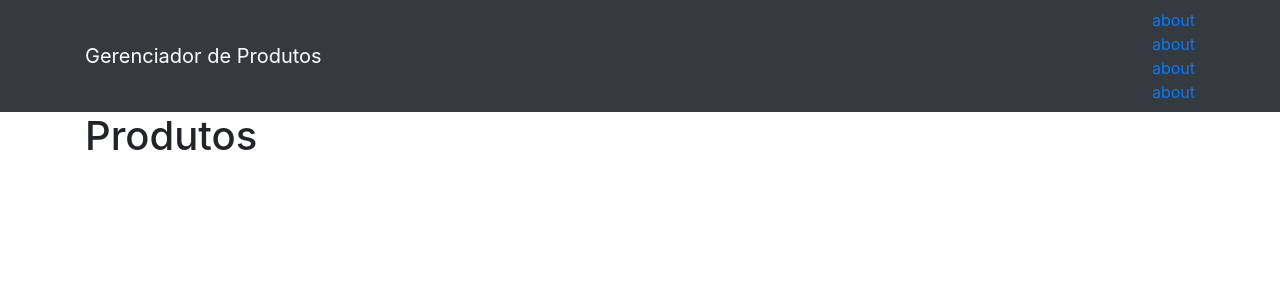
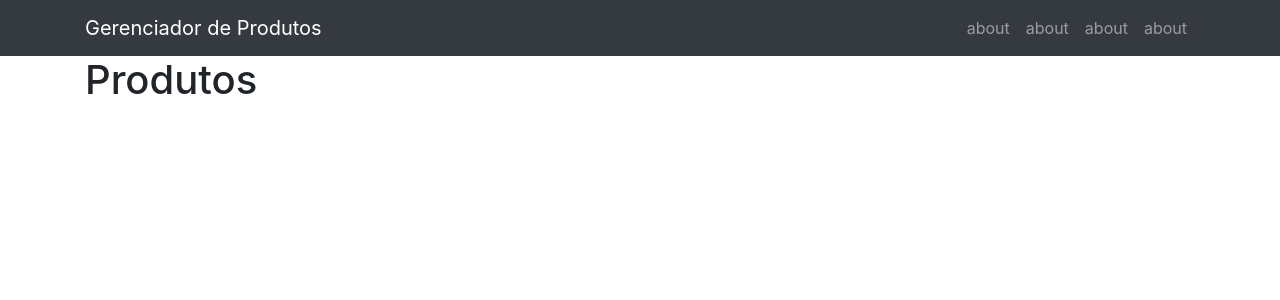
Before and after one commit to fernandovbs/react-products, a React (Create React App) app: page / in a window 1280 px wide. Shown: the top 300 px of the page. Built offline with nearby package versions, Linux system fonts and the light colour scheme.

Commit message:
Fix navbar css

```diff
--- a/src/App.js
+++ b/src/App.js
@@ -4,16 +4,14 @@
   render() {
     return (
       <div>
-        <nav className="navbar navbar-dark bg-dark">
+        <nav className="navbar navbar-dark bg-dark navbar-expand-lg">
           <div className="container">
-            <div className="navbar-header">
-              <a href="/" className="navbar-brand">Gerenciador de Produtos</a>
-            </div>
-            <ul className="nav navbar-nav">
-              <li><a href="/">about</a></li>
-              <li><a href="/">about</a></li>
-              <li><a href="/">about</a></li>
-              <li><a href="/">about</a></li>
+            <a href="/" className="navbar-brand">Gerenciador de Produtos</a>
+            <ul className="navbar-nav ">
+              <li className="nav-item"><a href="/" className="nav-link">about</a></li>
+              <li className="nav-item"><a href="/" className="nav-link">about</a></li>
+              <li className="nav-item"><a href="/" className="nav-link">about</a></li>
+              <li className="nav-item"><a href="/" className="nav-link">about</a></li>
             </ul>
           </div>
         </nav>
```
